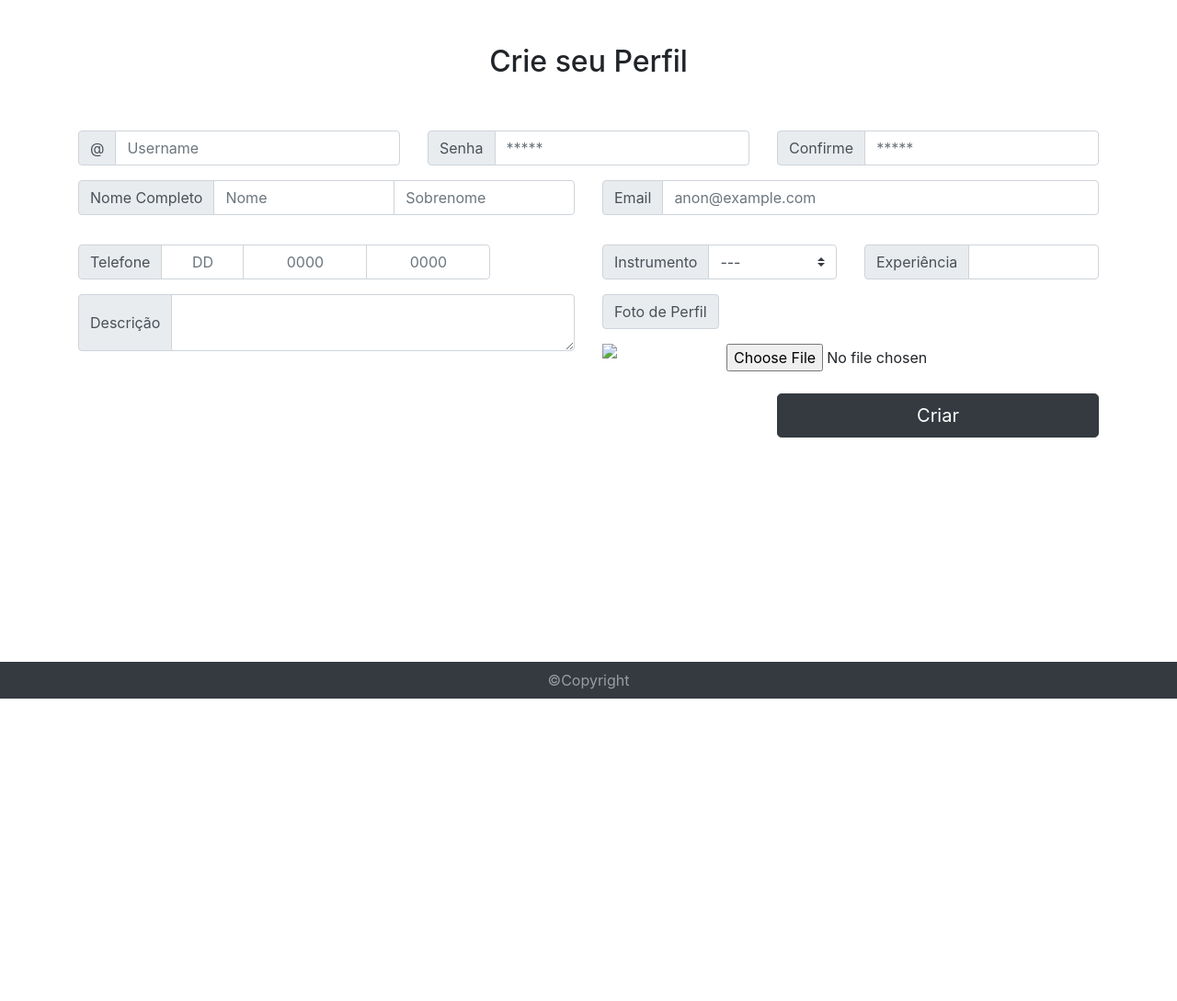
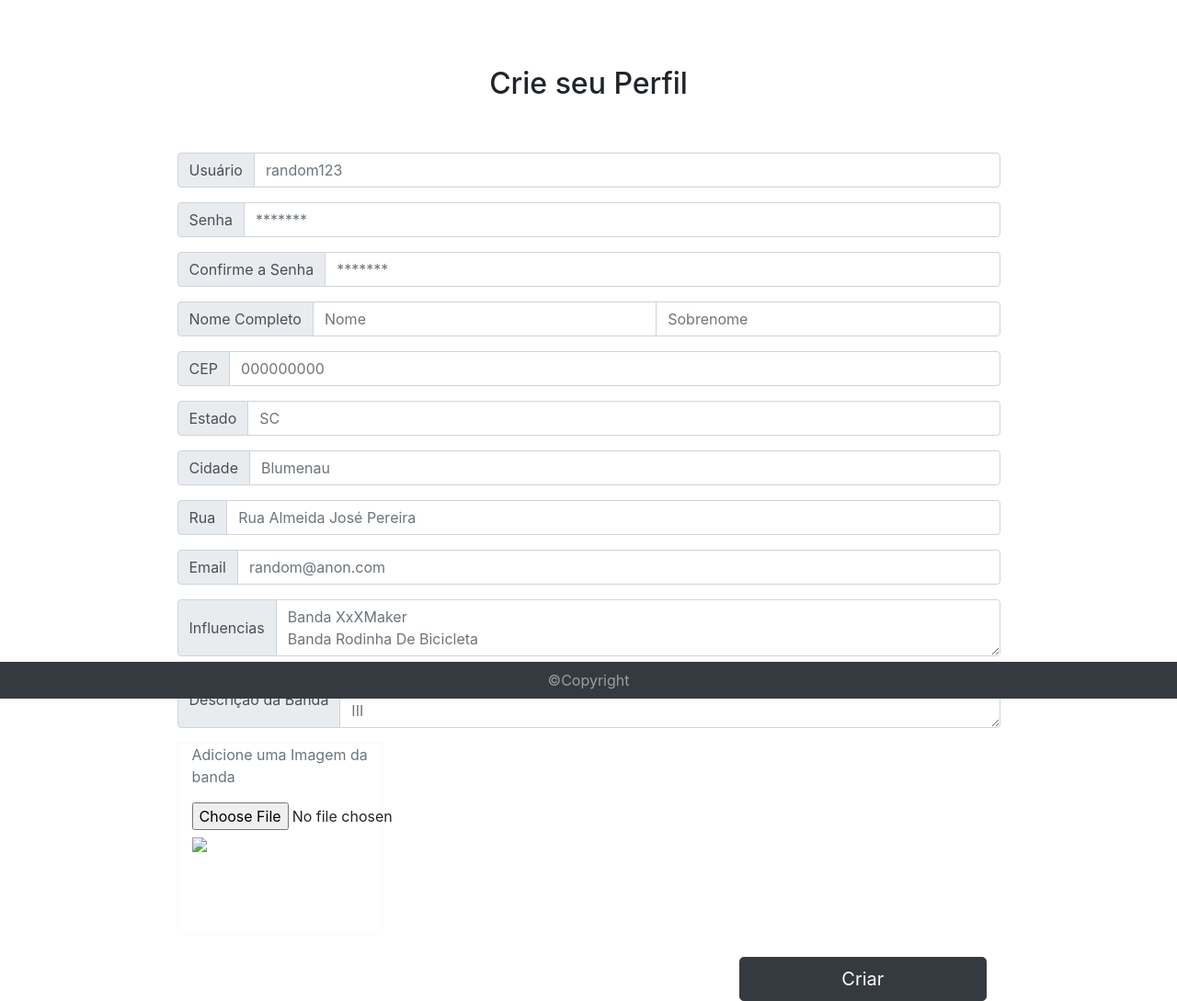
Before and after one commit to Gabriel-E-Cunha/composerBandMaker, a PHP site: template templates/cadastroNormal.phtml in a window 1280 px wide. Shown: the part 40-1129 px from the top of the page at 92% size. Before the commit the page ends 800 px from the top, so only its background shows below. Run offline with PHP 8.4, Linux system fonts and the light colour scheme; the template is opened without the code that fills it, so the values that code supplies are empty.

Commit message:
htmls de cadastro padronizados

```diff
--- a/public/index.php
+++ b/public/index.php
@@ -37,9 +37,6 @@ $routes($app);
 $routes = require __DIR__ . '/../src/routes/perfilBandaRoute.php';
 $routes($app);
 
-// Cadastro Normal
-$routes = require __DIR__ . '/../src/routes/perfilNormalRoute.php';
-$routes($app);
 
 // Cadastro Banda
 $routes = require __DIR__ . '/../src/routes/cadastroBandaRoute.php';
--- a/templates/cadastroNormal.phtml
+++ b/templates/cadastroNormal.phtml
@@ -22,128 +22,139 @@
     </header>
 
     <div class="container pt-5">
-        <div class="row justify-content-center">
-            <h2>Crie seu Perfil</h2>
+        <div class="row class justify-content-center ">
+            <div>
+                <h2 class="mt-4">Crie seu Perfil</h2>
+            </div>
         </div>
 
-        <form method="POST">
-            <div class="row mt-5">
-                <!-- Usuário -->
-                <div class="col-sm-2 col-md-4">
-                    <div class="input-group mb-3">
-                        <div class="input-group-prepend">
-                            <span class="input-group-text" id="basic-addon1">@</span>
+        <!-- Input de informações para cadastro -->
+        <div class="row mt-5 justify-content-center">
+            <div class="col-sm-12 col-md-12 justify-content-center ">
+
+                <div class="col-sm-12 col-md-12 input-group mb-3 p-0 justify-content-center">
+
+                    <form method="post" class="col-10" action="/criarBanda/">
+
+                        <!-- Usuário -->
+                        <div class="input-group">
+                            <div class="input-group-prepend">
+                                <span class="input-group-text">Usuário</span>
+                            </div>
+                            <input type="text" class="form-control" placeholder="random123" aria-label="Username" aria-describedby="basic-addon1">
                         </div>
-                        <input type="text" class="form-control" placeholder="Username" aria-label="Username"
-                            aria-describedby="basic-addon1">
-                    </div>
-                </div>
-                <!-- Senha -->
-                <div class="col-sm-12 col-md-4">
-                    <div class="input-group mb-3">
-                        <div class="input-group-prepend ">
-                            <label class="input-group-text">Senha</label>
+
+                        <!-- Senha -->
+                        <div class="input-group my-3">
+                            <div class="input-group-prepend">
+                                <span class="input-group-text">Senha</span>
+                            </div>
+                            <input type="password" class="form-control" placeholder="*******" aria-label="Recipient's username" aria-describedby="basic-addon2">
                         </div>
-                        <input type="password" class="form-control" placeholder="*****"
-                            aria-label="Recipient's username" aria-describedby="basic-addon2">
-                    </div>
-                </div>
-                <!-- Confirmação -->
-                <div class="col-sm-12 col-md-4">
-                    <div class="input-group mb-3">
-                        <div class="input-group-prepend">
-                            <label class="input-group-text">Confirme</label>
+
+                        <!-- Confirmação Senha -->
+                        <div class="input-group">
+                            <div class="input-group-prepend">
+                                <span class="input-group-text"> Confirme a Senha</span>
+                            </div>
+                            <input type="password" class="form-control" placeholder="*******" aria-label="Recipient's username" aria-describedby="basic-addon2">
                         </div>
-                        <input type="password" class="form-control" placeholder="*****"
-                            aria-label="Recipient's username" aria-describedby="basic-addon2">
-                    </div>
-                </div>
-                <div class="col-sm-12 col-md-6">
-                    <!-- Nome Completo -->
-                    <div class="input-group mb-3">
-                        <div class="input-group-prepend">
-                            <label class="input-group-text">Nome Completo</label>
+
+                        <!-- Nome Completo -->
+                        <div class="input-group my-3">
+                            <div class="input-group-prepend">
+                                <span class="input-group-text">Nome Completo</span>
+                            </div>
+                            <input type="text" aria-label="First name" class="form-control
+                            " placeholder="Nome">
+                            <input type="text" aria-label="Last name" class="form-control" placeholder="Sobrenome">
                         </div>
-                        <input type="text" aria-label="First name" class="form-control" placeholder="Nome">
-                        <input type="text" aria-label="Last name" class="form-control" placeholder="Sobrenome">
-                    </div>
-                </div>
-                <!-- Email -->
-                <div class="col-sm-12 col-md-6">
-                    <div class="input-group ">
-                        <div class="input-group-prepend">
-                            <label class="input-group-text">Email</label>
+
+                        <!-- CEP -->
+                        <div class="input-group">
+                            <div class="input-group-prepend">
+                                <span class="input-group-text">CEP</span>
+                            </div>
+                            <input name="cep" type="text" class="form-control " id="cep" value="" size="10" maxlength="9" placeholder="000000000" /></label>
                         </div>
-                        <input type="text" class="form-control" placeholder="anon@example.com"
-                            aria-label="Recipient's username" aria-describedby="basic-addon2">
-                    </div>
+
+                        <!-- Estado -->
+                        <div class="input-group my-3">
+                            <div class="input-group-prepend">
+                                <span class="input-group-text">Estado</span>
+                            </div>
+                            <input name="estado" type="text" class="form-control " id="uf" size="2" placeholder="SC" /></label>
+                        </div>
+
+                        <!-- Cidade -->
+                        <div class="input-group">
+                            <div class="input-group-prepend">
+                                <span class="input-group-text">Cidade</span>
+                            </div>
+
+                            <input name="cidade" type="text" class="form-control" id="cidade" size="40" placeholder="Blumenau" /></label>
+                        </div>
+
+                        <!-- Rua -->
+                        <div class="input-group my-3">
+                            <div class="input-group-prepend">
+                                <span class="input-group-text">Rua</span>
+                            </div>
+                            <input name="rua" type="text" class="form-control " id="rua" size="60" placeholder="Rua Almeida José Pereira" /></label>
+                        </div>
+
+                        <!-- Email -->
+                        <div class="input-group ">
+                            <div class="input-group-prepend">
+                                <span class="input-group-text">Email</span>
+                            </div>
+                            <input name="email" type="text" class="form-control" placeholder="random@anon.com" aria-label="Recipient's username" aria-describedby="basic-addon2">
+                        </div>
+
+                        <!-- INFLUENCIAS -->
+                        <div class="input-group my-3">
+                            <div class="input-group-prepend">
+                                <span class="input-group-text">Influencias</span>
+                            </div>
+                            <textarea name="influencias" class="form-control" aria-label="With textarea" placeholder="Banda XxXMaker
+Banda Rodinha De Bicicleta
+Banda do sul"></textarea>
+                        </div>
+                        <!-- Descrição da Banda -->
+
+                        <div class="input-group mb-3">
+                            <div class="input-group-prepend">
+                                <span class="input-group-text">Descrição da Banda</span>
+                            </div>
+                            <textarea name="descricao" class="form-control" placeholder="Banda de garagem com objetivo de se tornar Deuses do Rock assim como em Guitar HERO III  "></textarea>
+                        </div>
+
+                        <!-- ADD Imagem -->
+                        <div class="border border-light border-radius-3 col-6 w-25 h-25">
+                            <p class="text-secondary">Adicione uma Imagem da banda</p>
+                            <div>
+                                <input name="img" type="file" id="imgload">
+                                <img class="mt-2 img-fluid mx-auto" src="#" id="imgshow" align="left">
+                            </div>
+                        </div>
+                        <div class="col-sm-12 col-md-4 ml-auto my-4">
+                            <button type="submit" class="btn btn-dark btn-lg w-100">Criar</button>
+                            <?php
+                            if ($cadastroError) {
+                                echo '<h5 class="alert alert-danger">Erro: Não foi possível criar Banda</h5>';
+                            }
+                            ?>
+                        </div>
+
+
+                    </form>
+
+
                 </div>
 
-                <!-- Telefone -->
-                <div class="col-sm-12 col-md-6 ">
-                    <div class="input-group mt-3">
-                        <div class="input-group-prepend">
-                            <label class="input-group-text">Telefone</label>
-                        </div>
-                        <input type="text" class="form-control col-2 text-center" placeholder="DD"
-                            aria-label="Recipient's username" aria-describedby="basic-addon2">
+            </div>
 
-                        <input type="text" class="form-control col-3 text-center" placeholder="0000"
-                            aria-label="Recipient's username" aria-describedby="basic-addon2">
-                        <div class="input-group-append">
-
-                        </div>
-                        <input type="text" class="form-control col-3 text-center" placeholder="0000"
-                            aria-label="Recipient's username" aria-describedby="basic-addon2">
-                    </div>
-                </div>
-
-                <!--Instrumento -->
-                <div class="col-sm-12 col-md-3 mt-3 mx-auto">
-                    <div class="input-group">
-                        <div class="input-group-prepend">
-                            <label class="input-group-text" for="inputGroupSelect01">Instrumento</label>
-                        </div>
-                        <select class="custom-select" id="instrumento">
-                            <option selected>---</option>
-                            <option value="1">Guitarra</option>
-                            <option value="2">Baixo</option>
-                            <option value="3">Tambor</option>
-                        </select>
-                    </div>
-                </div>
-                <!-- Experiência -->
-                <div class="col-sm-12 col-md-3 my-3 mx-auto">
-                    <div class="input-group">
-                        <div class="input-group-prepend">
-                            <span class="input-group-text">Experiência</span>
-                        </div>
-                        <input type="text" aria-label="First name" class="form-control">
-                    </div>
-                </div>
-                <!-- Descrição -->
-                <div class="col-sm-12 col-md-6 mr-auto mb-3">
-                    <div class="input-group">
-                        <div class="input-group-prepend">
-                            <span class="input-group-text">Descrição</span>
-                        </div>
-                        <textarea class="form-control" aria-label="With textarea"></textarea>
-                    </div>
-                </div>
-
-                <!-- Upload -->
-                <div class="col-md-6">
-                    <div class="input-group-prepend mb-3">
-                        <label class="input-group-text">Foto de Perfil</label>
-                    </div>
-                    <input type="file" id="imgload">
-                    <img class="img-fluid mx-auto w-25" src="#" id="imgshow" align="left">
-                </div>
-                <!-- Criar -->
-                <div class="col-sm-12 col-md-4 ml-auto my-4">
-                    <button type="submit" class="btn btn-dark btn-lg w-100">Criar</button>
-                </div>
-        </form>
+        </div>
     </div>
 
 
--- a/templates/index.phtml
+++ b/templates/index.phtml
@@ -33,10 +33,7 @@
                     ?>
                     </li>
                     <li class="nav-item bd-highlight">
-                        <a class="nav-link" href="#qs">Quem Somos</a>
-                    </li>
-                    <li class="nav-item bd-highlight">
-                        <a class="nav-link" href="#cf">Como funciona</a>
+                        <a class="nav-link" href="#qs">Saiba Mais</a>
                     </li>
                     <li class="nav-item bd-highlight">
                         <a class="nav-link" href="/eventos/">Eventos</a>
--- a/templates/login.phtml
+++ b/templates/login.phtml
@@ -45,8 +45,7 @@
                         }
                         ?>
                         <button type="submit" class="btn btn-dark btn-lg w-25">Login</button>
-                        <button type="button" class="btn btn-dark btn-lg w-25" href="criarConta/">Criar Conta</a></button>
-
+                        <a class="btn btn-dark btn-lg w-25" href="/criarConta/" role="button">Criar Conta</a>
                     </div>
 
                 </form>
```
Also changed, not shown: templates/cadastroBanda.phtml (+61 -16 lines).
